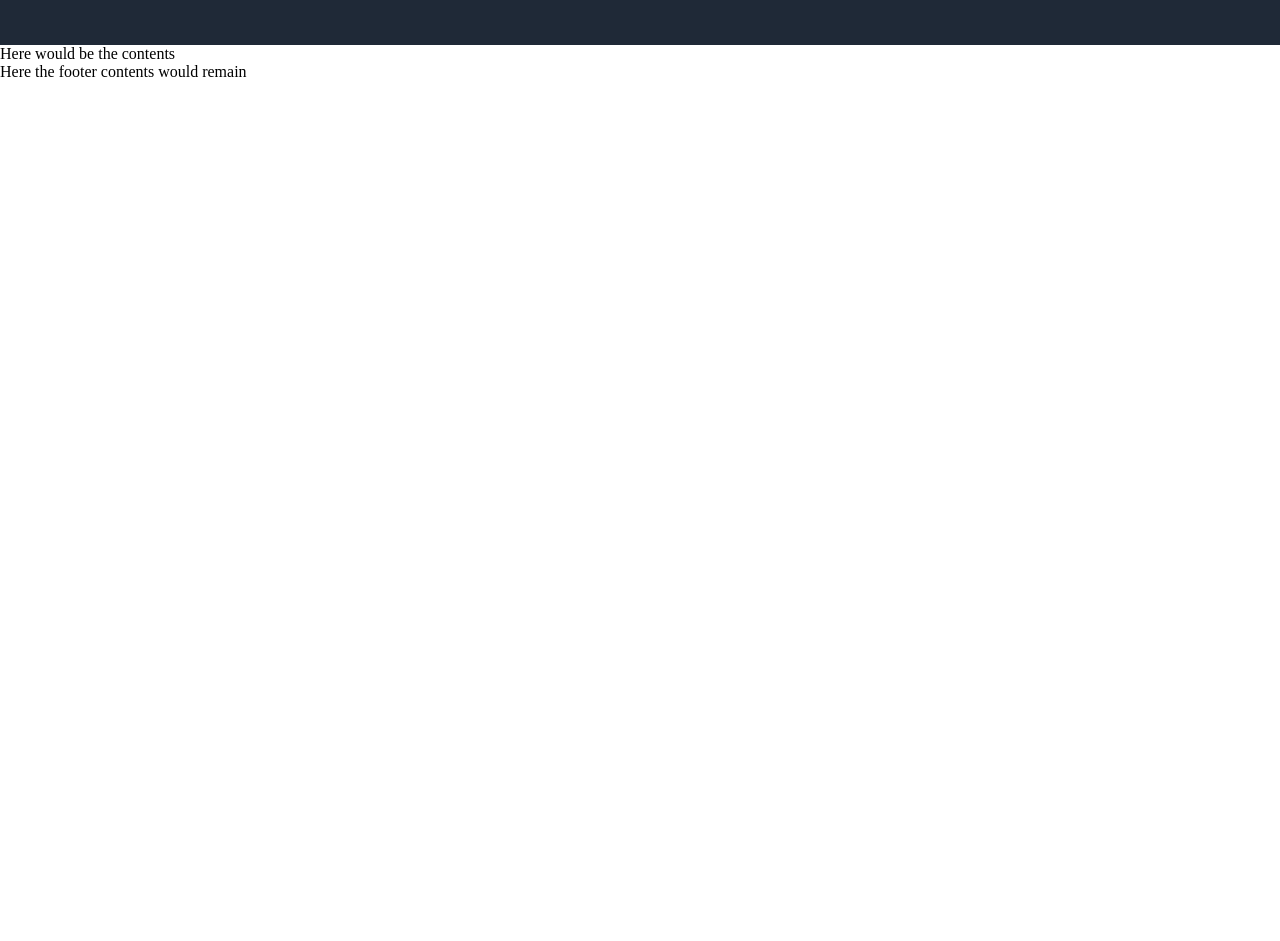
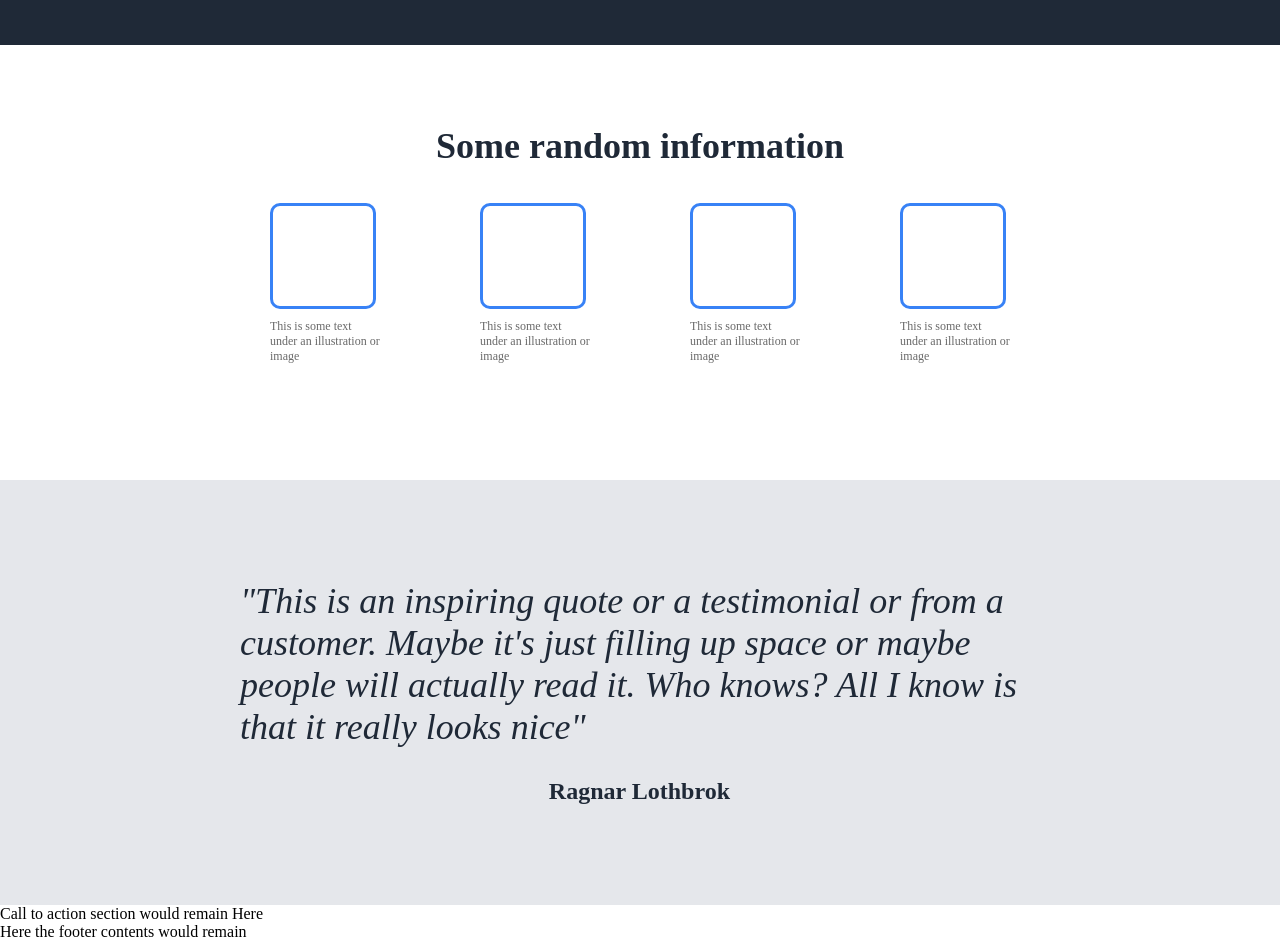
Before and after one commit to 0Nafi0/landing-page, a plain HTML site: page index.html in a window 1280 px wide. Shown: the part 340-1281 px from the top of the page. Before the commit the page ends 800 px from the top, so only its background shows below. Drawn offline with Linux system fonts and the light colour scheme.

Commit message:
Addition of quote section
Quote section with light background color that makes the website
visually appealing

```diff
--- a/index.html
+++ b/index.html
@@ -26,7 +26,22 @@
         </div>
     </div>
     <div class="contents">
-        Here would be the contents
+        <div class="items-part">
+            <div class="items-header">Some random information</div>
+            <ul class="item-list">
+                <li><div class="item-container"><div class="item"></div><div class="item-text">This is some text under an illustration or image</div></li>
+                <li><div class="item-container"><div class="item"></div><div class="item-text">This is some text under an illustration or image</div></li>
+                <li><div class="item-container"><div class="item"></div><div class="item-text">This is some text under an illustration or image</div></li>
+                <li><div class="item-container"><div class="item"></div><div class="item-text">This is some text under an illustration or image</div></li>
+            </ul>
+        </div>
+        <div class="quotes">
+            <div class="quote">"This is an inspiring quote or a testimonial or from a customer. Maybe it's just filling up space or maybe people will actually read it. Who knows? All I know is that it really looks nice"</div>
+            <div class="author">Ragnar Lothbrok</div>
+        </div>
+        <div class="cta">
+            Call to action section would remain Here
+        </div>
     </div>
     <div class="footer">
         Here the footer contents would remain
--- a/styles.css
+++ b/styles.css
@@ -8,7 +8,6 @@ body {
     background-color: #1f2937;
     padding-left: 250px;
     padding-right: 250px;
-
 }
 .contents {
     flex-grow: 1;
@@ -25,15 +24,17 @@ body {
 ul {
     list-style-type: none;
     display: flex;
-    gap: 20px;
+    gap: 25px;
     padding: 0;
-
 }
 
 li > a {
     text-decoration: none;
+}
+
+li > a, .sub-heading {
+    font-size: 18px;
     color: #e5e7eb;
-    font-size: 18px;
 }
 
 .heading {
@@ -65,8 +66,6 @@ li > a {
 }
 
 .sub-heading {
-    font-size: 18px;
-    color: #e5e7eb;
     width: 350px;
 }
 
@@ -90,3 +89,74 @@ button {
     justify-content: center;
     align-items: center;
 }
+
+.contents {
+    display: flex;
+    flex-direction: column;
+    padding-top: 30px;
+}
+
+.items-part {
+    display: flex;
+    flex-direction: column;
+    align-items: center;
+    gap: 20px;
+    padding: 50px 250px 100px 250px;
+
+}
+
+.items-header {
+    color: #1f2937;
+    font-size: 36px;
+    font-weight: 800;
+}
+
+
+.item-list {
+    gap: 100px;
+}
+
+.item-container {
+    width: 110px;
+    display: flex;
+    flex-direction: column;
+    gap: 10px;
+    flex-wrap: wrap;
+}
+
+.item {
+    width: 100px;
+    height: 100px;
+    border: 3px solid #3882f6;
+    border-radius: 10px;
+}
+
+.item-text {
+    color: dimgray;
+    font-size: 12px;
+}
+
+.quotes {
+    background-color: #e5e7eb;
+    display: flex;
+    flex-direction: column;
+    gap: 30px;
+    padding: 100px 250px;
+}
+
+.quote {
+    flex-wrap: wrap;
+    width: 800px;
+    align-self: center;
+    font-size: 36px;
+    font-style: italic;
+    color: #1f2937;
+}
+
+.author {
+    align-self: flex-end;
+    color: #1f2937;
+    font-size: 24px;
+    font-weight: 800;
+    margin-right: 300px;
+}
```
